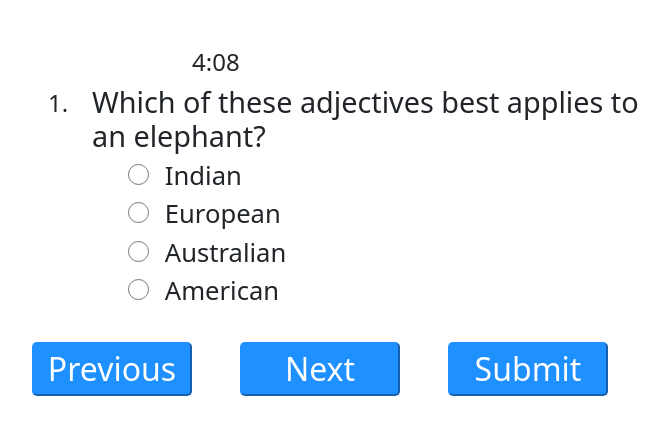
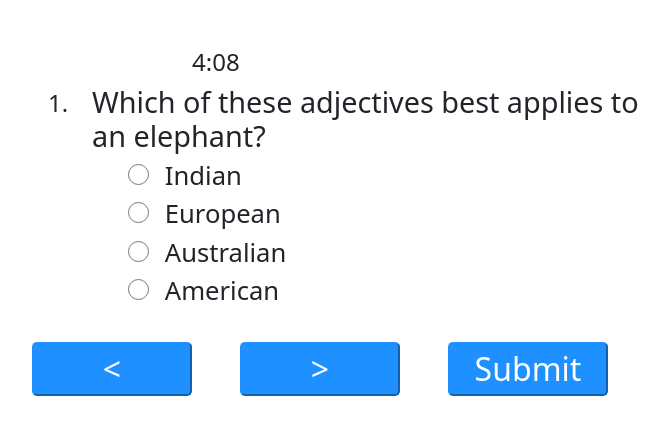
Before and after one commit to Prim3timer/test, a React (Create React App) app: page / in a window 1280 px wide. Both pictures are taken after a click on the button "Continue". Shown: the top 434 px of the page, without its empty margins (0-669 px from the left). Built offline with nearby package versions, Linux system fonts and the light colour scheme.

Commit message:
winnin on margin

```diff
--- a/src/testPage.js
+++ b/src/testPage.js
@@ -106,8 +106,8 @@ useEffect(()=>{
                             {exam.options[3]}
                           </li>
                         </ul>
-                        <section><button onClick={()=> handlePrevious(next)} id="previous">Previous</button>
-                        <button onClick={()=> handleNext(next)}>Next</button><button onClick={(e)=> handleSubmit(e)}>Submit</button></section>
+                        <section><button onClick={()=> handlePrevious(next)} id="previous">{`<`}</button>
+                        <button onClick={()=> handleNext(next)}>{`>`}</button><button onClick={(e)=> handleSubmit(e)}>Submit</button></section>
 
                 {/* {showSubmit} */}
 
```
